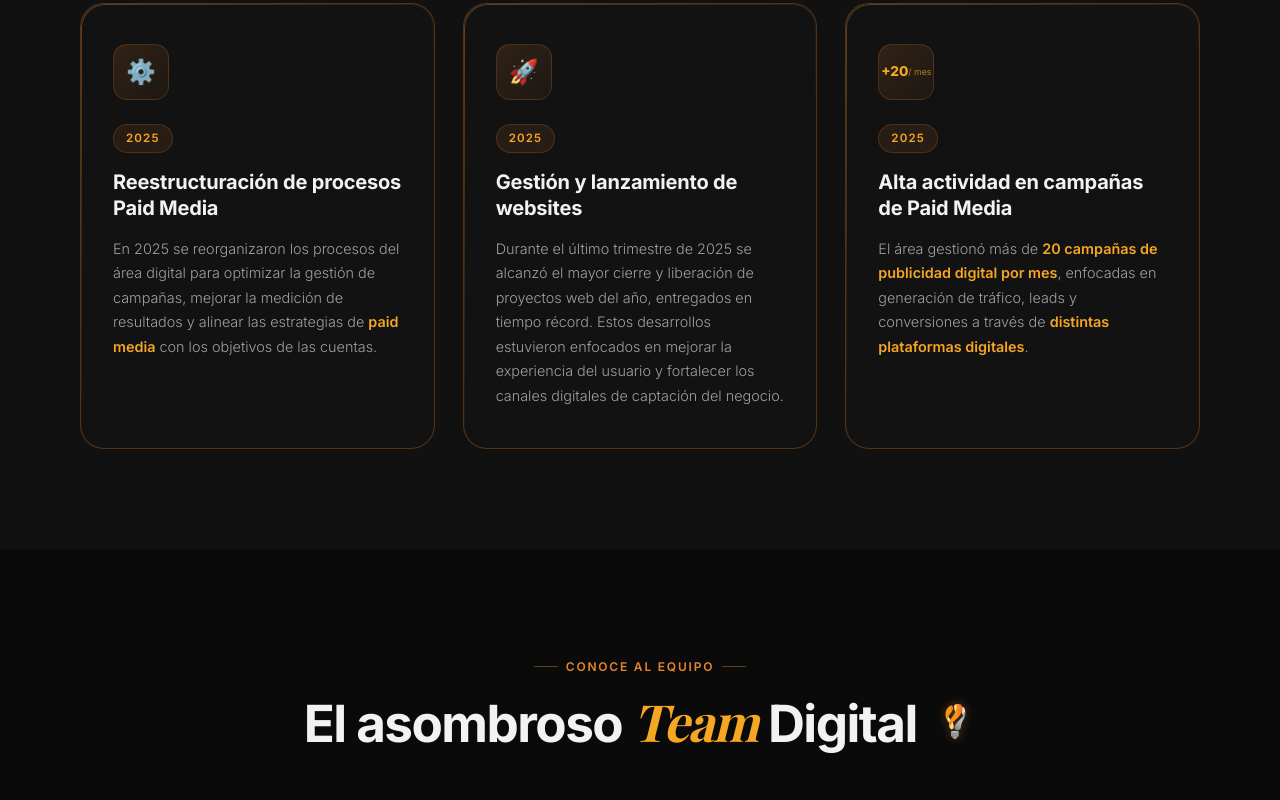
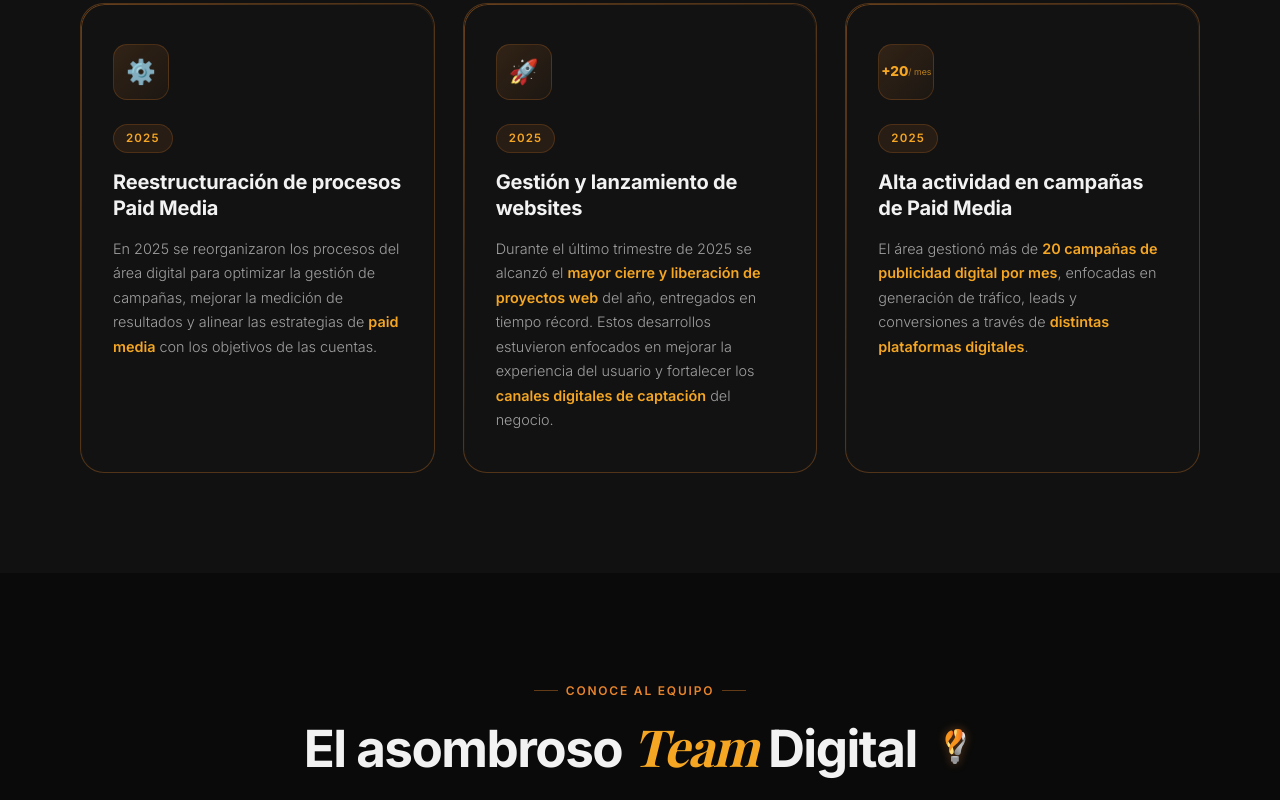
Before and after one commit to JesuCarrasquel86/landing-digital, a plain HTML site: page index.html in a window 1280 px wide. Shown: the part 2261-3061 px from the top of the page. Drawn offline with nearby package versions, Linux system fonts and the light colour scheme; animation ran at ten frames a second; a web font is replaced by a local one.

Commit message:
Highlight key phrases in Website achievement card

```diff
--- a/index.html
+++ b/index.html
@@ -224,7 +224,7 @@
           <div class="card-icon">🚀</div>
           <div class="card-badge">2025</div>
           <h3>Gestión y lanzamiento de websites</h3>
-          <p>Durante el último trimestre de 2025 se alcanzó el mayor cierre y liberación de proyectos web del año, entregados en tiempo récord. Estos desarrollos estuvieron enfocados en mejorar la experiencia del usuario y fortalecer los canales digitales de captación del negocio.</p>
+          <p>Durante el último trimestre de 2025 se alcanzó el <strong>mayor cierre y liberación de proyectos web</strong> del año, entregados en tiempo récord. Estos desarrollos estuvieron enfocados en mejorar la experiencia del usuario y fortalecer los <strong>canales digitales de captación</strong> del negocio.</p>
         </div>
 
         <!-- Card 3 -->
```
